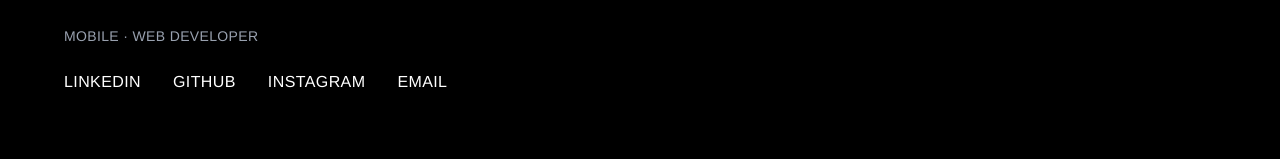
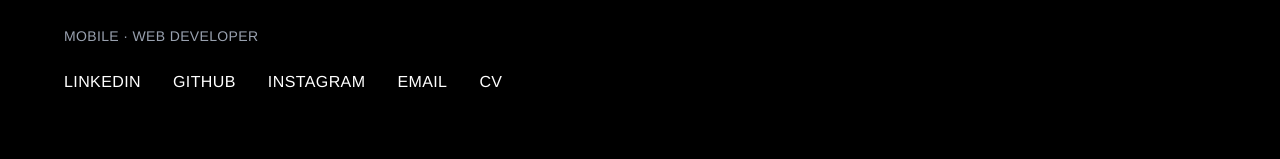
Before and after one commit to emisanzmor/emisanzmor-website-react, a React (Vite) app: page /contact in a window 1280 px wide. Shown: the part 683-842 px from the top of the page. Built offline with nearby package versions, Linux system fonts and the light colour scheme.

Commit message:
Add useDownloadCV hook and resume file

```diff
--- a/src/components/pages/About.jsx
+++ b/src/components/pages/About.jsx
@@ -3,9 +3,11 @@ import { motion } from "framer-motion";
 import { Link } from "react-router-dom";
 import useLoadingNavigate from "../../hooks/useLoadingNavigate";
 import Ticker from "../layout/Ticker";
+import useDownloadCV from "../../hooks/useDownloadCV";
 
 const About = ({ setIsLoading }) => {
   const navigateWithLoading = useLoadingNavigate(setIsLoading);
+  const downloadCV = useDownloadCV();
 
   const containerVariants = {
     hidden: { opacity: 0 },
@@ -60,16 +62,26 @@ const About = ({ setIsLoading }) => {
           Outside of coding, I explore emerging tech and build side projects
           that challenge and inspire me to keep growing as a developer.
         </motion.p>
-
+        <motion.div className="flex flex-row gap-4 lg:mt-6">
           <motion.button
             onClick={() => navigateWithLoading("/projects")}
-          className="text-sm no-underline visited:text-white !text-white hover:text-white font-medium transition-all duration-300 ease-in-out hover:scale-105 bg-transparent border-none cursor-pointer p-0 lg:mt-6"
+            className="text-sm no-underline visited:text-white !text-white hover:text-white font-medium transition-all duration-300 ease-in-out hover:scale-105 bg-transparent border-none cursor-pointer p-0"
             whileHover={{ scale: 1.05 }}
             whileTap={{ scale: 0.95 }}
             style={{ background: "none" }}
           >
             View my work →
           </motion.button>
+          <motion.button
+            onClick={downloadCV}
+            className="text-sm font-medium text-white hover:text-gray-300 transition-all duration-300 ease-in-out hover:scale-105 bg-transparent border !border-white/10 hover:border-white/40 px-4 py-2 rounded-md cursor-pointer"
+            style={{ background: "none" }}
+            whileHover={{ scale: 1.05 }}
+            whileTap={{ scale: 0.95 }}
+          >
+            Download CV
+          </motion.button>
+        </motion.div>
       </motion.div>
 
       <motion.div
--- a/src/components/shared/SocialLinks.jsx
+++ b/src/components/shared/SocialLinks.jsx
@@ -1,16 +1,30 @@
 import React from "react";
+import useDownloadCV from "../../hooks/useDownloadCV";
 
 const SocialLinks = () => {
+  const downloadCV = useDownloadCV();
   const socialLinks = [
     { name: "LINKEDIN", url: "https://www.linkedin.com/in/emisanzmor/" },
     { name: "GITHUB", url: "https://github.com/emisanzmor/" },
     { name: "INSTAGRAM", url: "https://www.instagram.com/emisanzmor/" },
     { name: "EMAIL", url: "mailto:emisn1501@gmail.com" },
+    { name: "CV", action: downloadCV },
   ];
 
   return (
     <div className="flex flex-col sm:flex-row items-start mt-[1.5rem] tracking-wide font-medium  gap-4 sm:gap-8">
-      {socialLinks.map((link) => (
+      {socialLinks.map((link) =>
+        link.action ? (
+          <button
+            type="button"
+            className="transition-all duration-300 ease-in-out hover:scale-105 !text-white no-underline"
+            key={link.name}
+            onClick={link.action}
+            style={{ background: "none" }}
+          >
+            {link.name}
+          </button>
+        ) : (
           <a
             className="transition-all duration-300 ease-in-out hover:scale-105 !text-white no-underline"
             key={link.name}
@@ -20,7 +34,8 @@ const SocialLinks = () => {
           >
             {link.name}
           </a>
-      ))}
+        )
+      )}
     </div>
   );
 };
--- /dev/null
+++ b/src/hooks/useDownloadCV.js
@@ -0,0 +1,10 @@
+import React, { useCallback } from "react";
+
+const useDownloadCV = () => {
+  const downloadCV = () => {
+    window.open("/EmilianoSanchezMoreno_Resume.pdf", "_blank");
+  };
+  return downloadCV;
+};
+
+export default useDownloadCV;
```
Also changed, not shown: 1 other file (tests, documents, lock files or other folders). Lines whose indentation alone changed are shown as unchanged.
